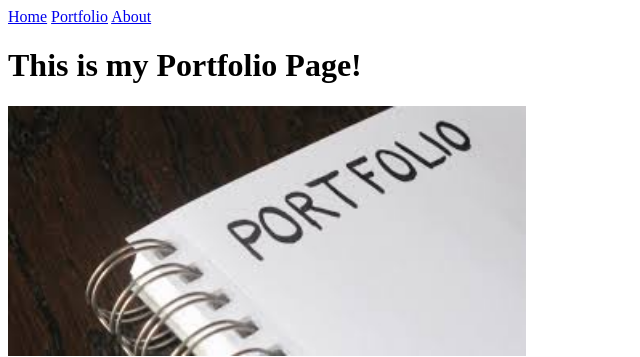
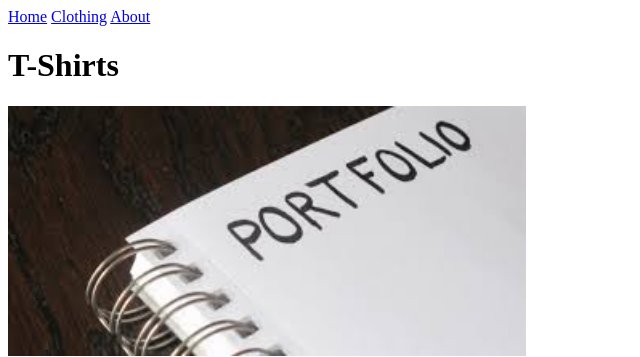
Before and after one commit to jmartinezjr650/jmartinezjr650.github.io, a plain HTML site: page my_website/portfolio.html in a window 1280 px wide. Shown: the top 357 px of the page, without its empty margins (0-640 px from the left). Drawn offline with Linux system fonts and the light colour scheme.

Commit message:
Clothing

```diff
--- a/my_website/portfolio.html
+++ b/my_website/portfolio.html
@@ -6,9 +6,9 @@
 	  </head>
 	  <body>
     <a href="index.html">Home</a>
-    <a href="portfolio.html">Portfolio</a>
+    <a href="portfolio.html">Clothing</a>
     <a href="About.html">About</a>
-    <h1>This is my Portfolio Page!</h1>
+    <h1>T-Shirts</h1>
     <img src="images/portfolio.jpg" height="250">
     <br>
     <a target="_blank" href="https://scratch.mit.edu">
```
Also changed, not shown: my_website/About.html (+1 -1 lines), my_website/index.html (+1 -1 lines).
